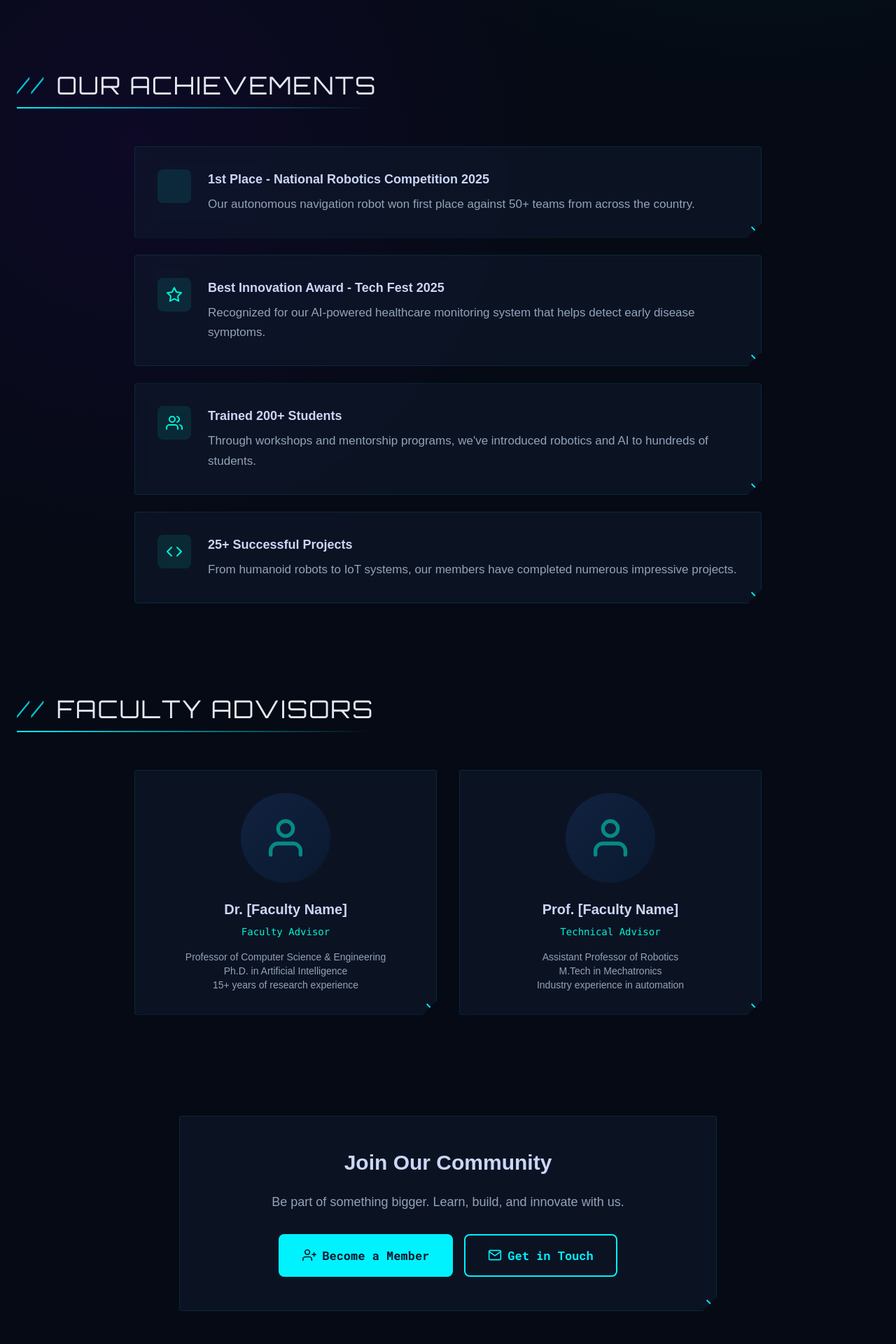
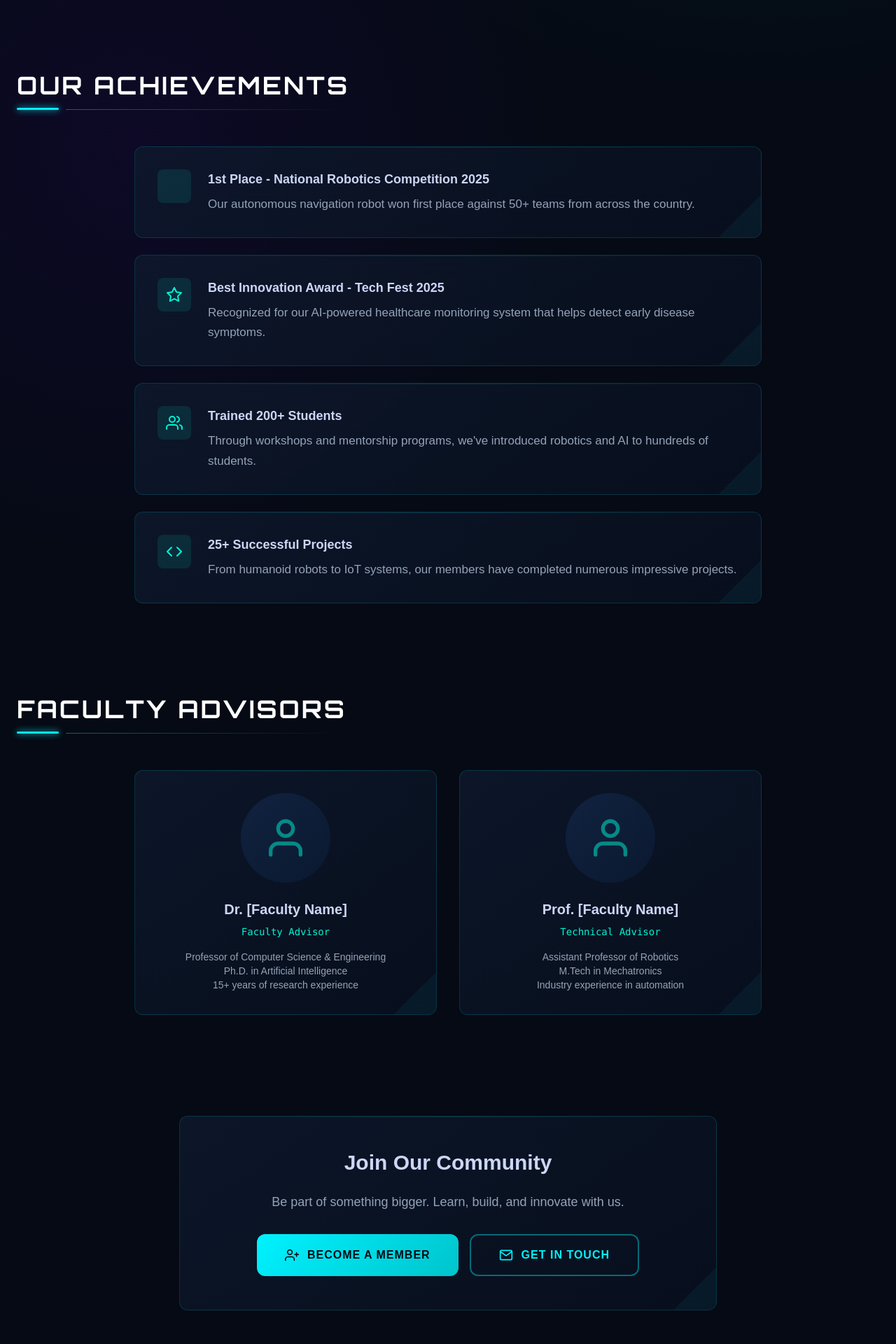
Before and after one commit to they-call-me-electronerd/KMC_Robotics_Club, a PHP site: page /pages/about.html in a window 1280 px wide. Shown: the part 2040-3960 px from the top of the page at 70% size. Run offline with PHP 8.4, Linux system fonts and the light colour scheme; some libraries are stand-ins or nearby versions.

Commit message:
refactor(club-styles.css): enhance professional and event card styles for improved aesthetics and user engagement

```diff
--- a/css/club-styles.css
+++ b/css/club-styles.css
@@ -96,127 +96,177 @@
     color: var(--accent);
 }
 
-/* Professional Card Styles - HUD Look */
+/* Professional Card Styles - Premium HUD Look */
 .club-card {
-    background: rgba(15, 26, 46, 0.6);
-    backdrop-filter: blur(10px);
-    border: 1px solid rgba(0, 242, 255, 0.1);
-    border-radius: 4px;
+    background: linear-gradient(145deg, rgba(15, 26, 46, 0.8) 0%, rgba(8, 15, 30, 0.9) 100%);
+    backdrop-filter: blur(20px);
+    -webkit-backdrop-filter: blur(20px);
+    border: 1px solid rgba(0, 242, 255, 0.15);
+    border-radius: 12px;
     padding: 2rem;
-    transition: all 0.3s ease;
-    clip-path: polygon(
-        0 0,
-        100% 0,
-        100% calc(100% - 20px),
-        calc(100% - 20px) 100%,
-        0 100%
-    );
+    transition: all 0.4s cubic-bezier(0.4, 0, 0.2, 1);
     position: relative;
+    overflow: hidden;
 }
 
-.light-mode .club-card {
-    background: rgba(226, 232, 240, 0.8);
-    border: 1px solid #cbd5e0;
+/* Subtle inner glow */
+.club-card::before {
+    content: '';
+    position: absolute;
+    top: 0;
+    left: 0;
+    right: 0;
+    height: 1px;
+    background: linear-gradient(90deg, transparent, rgba(0, 242, 255, 0.3), transparent);
+    opacity: 0.5;
+}
+
+/* Corner accent */
+.club-card::after {
+    content: '';
+    position: absolute;
+    bottom: 0;
+    right: 0;
+    width: 60px;
+    height: 60px;
+    background: linear-gradient(135deg, transparent 50%, rgba(0, 242, 255, 0.05) 50%);
+    border-top-left-radius: 12px;
+    transition: all 0.4s ease;
 }
 
 .club-card:hover {
-    transform: translateY(-5px);
-    border-color: var(--accent);
-    box-shadow: 0 10px 30px rgba(0, 242, 255, 0.1);
+    transform: translateY(-8px);
+    border-color: rgba(0, 242, 255, 0.4);
+    box-shadow:
+        0 20px 40px -15px rgba(0, 0, 0, 0.5),
+        0 0 30px rgba(0, 242, 255, 0.1),
+        inset 0 0 20px rgba(0, 242, 255, 0.02);
 }
 
-.club-card::before {
-    content: '';
-    position: absolute;
-    bottom: 0; right: 0;
-    width: 20px; height: 2px;
-    background: var(--accent);
-    transform: rotate(45deg);
-    transform-origin: right bottom;
+.club-card:hover::after {
+    background: linear-gradient(135deg, transparent 50%, rgba(0, 242, 255, 0.15) 50%);
 }
 
-/* Section Headers */
+.club-card:hover::before {
+    opacity: 1;
+    background: linear-gradient(90deg, transparent, rgba(0, 242, 255, 0.6), transparent);
+}
+
+/* Section Headers - Premium Design */
 .section-header-club {
     font-family: 'Orbitron', sans-serif;
-    color: var(--light-slate);
+    color: #ffffff;
     font-size: 2.2rem;
     margin-bottom: 3rem;
     position: relative;
     display: inline-block;
-    letter-spacing: 2px;
+    letter-spacing: 3px;
     text-transform: uppercase;
+    font-weight: 600;
 }
 
 .section-header-club::after {
     content: '';
     position: absolute;
-    bottom: -10px;
+    bottom: -12px;
     left: 0;
-    width: 100%;
-    height: 2px;
-    background: linear-gradient(90deg, var(--accent), transparent);
+    width: 60px;
+    height: 3px;
+    background: var(--accent);
+    border-radius: 2px;
+    box-shadow: 0 0 10px var(--accent);
 }
 
 .section-header-club::before {
-    content: '//';
-    color: var(--accent);
-    margin-right: 1rem;
-    font-size: 2.2rem;
-    opacity: 0.8;
+    content: '';
+    position: absolute;
+    bottom: -12px;
+    left: 70px;
+    width: calc(100% - 70px);
+    height: 1px;
+    background: linear-gradient(90deg, rgba(0, 242, 255, 0.4), transparent);
 }
 
-/* Stats Counter */
+/* Stats Counter - Premium Design */
 .stat-card {
-    background: rgba(15, 26, 46, 0.6);
-    border: 1px solid rgba(0, 242, 255, 0.15);
-    border-radius: 0px; /* Tech look squared */
-    padding: 1.5rem 1rem; /* Compact padding */
+    background: linear-gradient(145deg, rgba(15, 26, 46, 0.7) 0%, rgba(8, 15, 30, 0.8) 100%);
+    border: 1px solid rgba(0, 242, 255, 0.12);
+    border-radius: 16px;
+    padding: 2rem 1.5rem;
     text-align: center;
-    transition: all 0.3s cubic-bezier(0.4, 0, 0.2, 1);
+    transition: all 0.4s cubic-bezier(0.4, 0, 0.2, 1);
     position: relative;
-    clip-path: polygon(10% 0, 100% 0, 100% 90%, 90% 100%, 0 100%, 0 10%); /* Sci-fi Shape */
+    overflow: hidden;
 }
 
-/* Tech Corner Accents */
+/* Gradient top border */
 .stat-card::before {
     content: '';
     position: absolute;
-    top: 0; left: 0; width: 3px; height: 100%;
-    background: var(--accent);
-    opacity: 0.5;
-    transition: all 0.3s;
+    top: 0;
+    left: 50%;
+    transform: translateX(-50%);
+    width: 50%;
+    height: 2px;
+    background: linear-gradient(90deg, transparent, var(--accent), transparent);
+    opacity: 0.6;
+    transition: all 0.4s;
+}
+
+/* Bottom glow effect */
+.stat-card::after {
+    content: '';
+    position: absolute;
+    bottom: -50%;
+    left: 50%;
+    transform: translateX(-50%);
+    width: 80%;
+    height: 80%;
+    background: radial-gradient(ellipse, rgba(0, 242, 255, 0.08) 0%, transparent 70%);
+    opacity: 0;
+    transition: all 0.4s;
 }
 
 .stat-card:hover {
-    transform: translateY(-5px);
-    background: rgba(0, 242, 255, 0.1);
-    box-shadow: 0 10px 30px -10px rgba(0, 242, 255, 0.2);
-    border-color: var(--accent);
+    transform: translateY(-10px) scale(1.02);
+    background: linear-gradient(145deg, rgba(0, 242, 255, 0.08) 0%, rgba(15, 26, 46, 0.9) 100%);
+    box-shadow:
+        0 25px 50px -12px rgba(0, 0, 0, 0.5),
+        0 0 40px rgba(0, 242, 255, 0.15);
+    border-color: rgba(0, 242, 255, 0.3);
 }
 
 .stat-card:hover::before {
-    background: #fff;
-    box-shadow: 0 0 10px var(--accent);
+    width: 80%;
     opacity: 1;
 }
 
+.stat-card:hover::after {
+    opacity: 1;
+    bottom: -30%;
+}
+
 .stat-number {
-    font-size: 2.5rem; /* Reduced from 3.5rem */
+    font-size: 2.8rem;
     font-weight: 700;
     color: #fff;
     font-family: 'Orbitron', sans-serif;
     line-height: 1.1;
-    text-shadow: 0 0 20px rgba(0, 242, 255, 0.4);
-    margin-bottom: 0.2rem;
+    background: linear-gradient(135deg, #ffffff 0%, #00f2ff 100%);
+    -webkit-background-clip: text;
+    -webkit-text-fill-color: transparent;
+    background-clip: text;
+    margin-bottom: 0.5rem;
+    letter-spacing: 1px;
 }
 
 .stat-label {
-    font-size: 0.85rem; /* Reduced from 1rem */
-    color: #cbd5e0;
-    margin-top: 0.2rem;
+    font-size: 0.9rem;
+    color: #94a3b8;
+    margin-top: 0.3rem;
     font-family: 'Rajdhani', sans-serif;
     text-transform: uppercase;
-    letter-spacing: 2px;
+    letter-spacing: 3px;
     font-weight: 600;
 }
 
@@ -333,45 +403,84 @@
     opacity: 0.6;
 }
 
-/* CTA Buttons */
+/* CTA Buttons - Premium Design */
 .cta-primary {
     display: inline-flex;
     align-items: center;
-    gap: 0.5rem;
-    background: var(--accent);
-    color: #0a192f;
-    padding: 1rem 2rem;
-    border-radius: 8px;
-    font-weight: 600;
-    font-family: 'Roboto Mono', monospace;
-    transition: all 0.3s;
-    border: 2px solid var(--accent);
+    gap: 0.75rem;
+    background: linear-gradient(135deg, var(--accent) 0%, #00c4cc 100%);
+    color: #050a14;
+    padding: 1rem 2.5rem;
+    border-radius: 12px;
+    font-weight: 700;
+    font-family: 'Rajdhani', sans-serif;
+    font-size: 1rem;
+    letter-spacing: 1px;
+    transition: all 0.4s cubic-bezier(0.4, 0, 0.2, 1);
+    border: none;
+    position: relative;
+    overflow: hidden;
+    text-transform: uppercase;
+}
+
+.cta-primary::before {
+    content: '';
+    position: absolute;
+    top: 0;
+    left: -100%;
+    width: 100%;
+    height: 100%;
+    background: linear-gradient(90deg, transparent, rgba(255,255,255,0.2), transparent);
+    transition: left 0.5s;
 }
 
 .cta-primary:hover {
-    background: transparent;
-    color: var(--accent);
-    transform: translateY(-2px);
-    box-shadow: 0 10px 25px rgba(0, 245, 212, 0.3);
+    transform: translateY(-3px);
+    box-shadow:
+        0 15px 35px rgba(0, 242, 255, 0.3),
+        0 0 20px rgba(0, 242, 255, 0.2);
+}
+
+.cta-primary:hover::before {
+    left: 100%;
 }
 
 .cta-secondary {
     display: inline-flex;
     align-items: center;
-    gap: 0.5rem;
+    gap: 0.75rem;
     background: transparent;
     color: var(--accent);
-    padding: 1rem 2rem;
-    border-radius: 8px;
+    padding: 1rem 2.5rem;
+    border-radius: 12px;
     font-weight: 600;
-    font-family: 'Roboto Mono', monospace;
-    transition: all 0.3s;
-    border: 2px solid var(--accent);
+    font-family: 'Rajdhani', sans-serif;
+    font-size: 1rem;
+    letter-spacing: 1px;
+    transition: all 0.4s cubic-bezier(0.4, 0, 0.2, 1);
+    border: 2px solid rgba(0, 242, 255, 0.4);
+    text-transform: uppercase;
+    position: relative;
+    overflow: hidden;
+}
+
+.cta-secondary::before {
+    content: '';
+    position: absolute;
+    inset: 0;
+    background: linear-gradient(135deg, rgba(0, 242, 255, 0.1) 0%, transparent 100%);
+    opacity: 0;
+    transition: opacity 0.3s;
 }
 
 .cta-secondary:hover {
-    background: rgba(0, 245, 212, 0.1);
-    transform: translateY(-2px);
+    border-color: var(--accent);
+    transform: translateY(-3px);
+    box-shadow: 0 10px 25px rgba(0, 242, 255, 0.15);
+}
+
+.cta-secondary:hover::before {
+    opacity: 1;
 }
 
 /* Reduce animation intensity */
```
Also changed, not shown: other parts of css/club-styles.css (+28 -8 lines).
